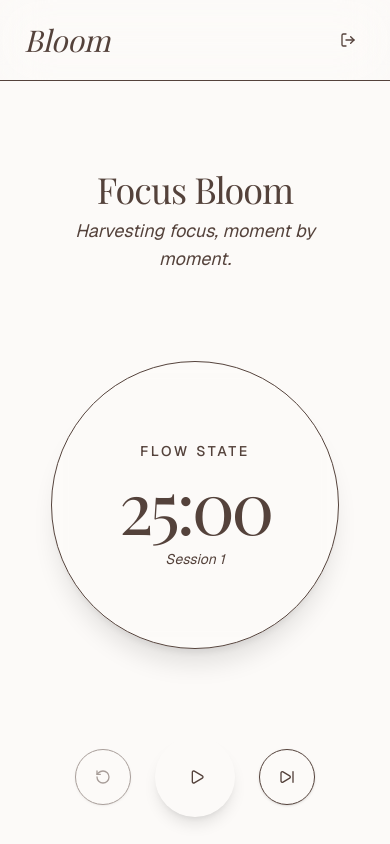
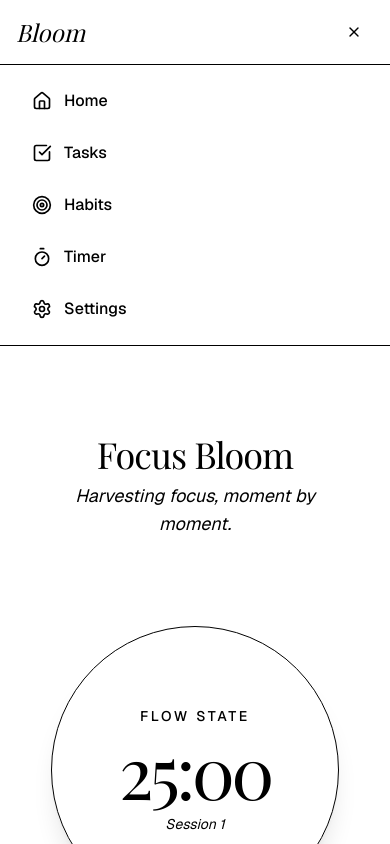
Before and after one commit to UryuAtsuya/adhd-support-app, a Next.js app: page /timer in a window 390 px wide. Both pictures are taken after a click on the button 348 px from the left and 40 px from the top of the page. Shown: the top 844 px of the page. Built offline with nearby package versions, Linux system fonts and the light colour scheme; a web font is replaced by a local one.

Commit message:
feat: improve UI design - fix CSS colors, add mobile nav, upgrade form components

```diff
--- a/src/app/globals.css
+++ b/src/app/globals.css
@@ -1,30 +1,30 @@
 @import "tailwindcss";
 
 :root {
-  --background: 34 45% 98%;
-  --foreground: 18 18% 28%;
+  --background: hsl(34, 45%, 98%);
+  --foreground: hsl(18, 18%, 28%);
 
-  --primary: 104 38% 82%;
-  --primary-foreground: 104 26% 27%;
-  --accent: 346 58% 85%;
-  --accent-foreground: 346 40% 30%;
-  --secondary: 279 42% 87%;
-  --secondary-foreground: 279 30% 31%;
-  --success: 140 45% 84%;
-  --warning: 42 88% 82%;
-  --destructive: 0 74% 85%;
-  --destructive-foreground: 0 48% 30%;
+  --primary: hsl(104, 38%, 82%);
+  --primary-foreground: hsl(104, 26%, 27%);
+  --accent: hsl(346, 58%, 85%);
+  --accent-foreground: hsl(346, 40%, 30%);
+  --secondary: hsl(279, 42%, 87%);
+  --secondary-foreground: hsl(279, 30%, 31%);
+  --success: hsl(140, 45%, 84%);
+  --warning: hsl(42, 88%, 82%);
+  --destructive: hsl(0, 74%, 85%);
+  --destructive-foreground: hsl(0, 48%, 30%);
 
-  --card: 0 0% 100%;
-  --card-foreground: 18 18% 28%;
-  --popover: 0 0% 100%;
-  --popover-foreground: 18 18% 28%;
-  --muted: 24 35% 95%;
-  --muted-foreground: 24 12% 45%;
+  --card: hsl(0, 0%, 100%);
+  --card-foreground: hsl(18, 18%, 28%);
+  --popover: hsl(0, 0%, 100%);
+  --popover-foreground: hsl(18, 18%, 28%);
+  --muted: hsl(24, 35%, 95%);
+  --muted-foreground: hsl(24, 12%, 45%);
 
-  --border: 20 25% 88%;
-  --input: 20 30% 96%;
-  --ring: 104 35% 74%;
+  --border: hsl(20, 25%, 88%);
+  --input: hsl(20, 30%, 96%);
+  --ring: hsl(104, 35%, 74%);
   --radius: 1.5rem;
 }
 
@@ -53,10 +53,33 @@
   --font-sans: var(--font-geist-sans);
   --font-mono: var(--font-geist-mono);
   --font-serif: var(--font-playfair);
+  --radius-sm: calc(var(--radius) - 4px);
+  --radius-md: calc(var(--radius) - 2px);
+  --radius-lg: var(--radius);
+  --radius-xl: calc(var(--radius) + 4px);
 }
 
 body {
-  background: hsl(var(--background));
-  color: hsl(var(--foreground));
+  background: var(--background);
+  color: var(--foreground);
   font-family: var(--font-geist-sans), Arial, Helvetica, sans-serif;
 }
+
+/* Smooth transitions for interactive elements */
+* {
+  -webkit-tap-highlight-color: transparent;
+}
+
+/* Scrollbar styling */
+::-webkit-scrollbar {
+  width: 6px;
+}
+
+::-webkit-scrollbar-track {
+  background: transparent;
+}
+
+::-webkit-scrollbar-thumb {
+  background: var(--border);
+  border-radius: 999px;
+}
--- a/src/components/layout/Header.tsx
+++ b/src/components/layout/Header.tsx
@@ -1,8 +1,9 @@
 'use client';
 
+import { useState } from 'react';
 import Link from 'next/link';
 import { usePathname } from 'next/navigation';
-import { Home, CheckSquare, Target, Timer, Settings, LogOut } from 'lucide-react';
+import { Home, CheckSquare, Target, Timer, Settings, LogOut, Menu, X } from 'lucide-react';
 import { Button } from '@/components/ui/button';
 import { cn } from '@/lib/utils';
 
@@ -16,19 +17,22 @@ const navigation = [
 
 export function Header() {
     const pathname = usePathname();
+    const [mobileMenuOpen, setMobileMenuOpen] = useState(false);
 
     return (
         <header className="sticky top-0 z-50 w-full border-b border-border/50 bg-background/80 backdrop-blur-xl">
-            <div className="container flex h-20 items-center justify-between px-6 max-w-6xl mx-auto">
+            <div className="container flex h-16 items-center justify-between px-4 sm:px-6 max-w-6xl mx-auto">
+                {/* Logo */}
                 <div className="flex items-center space-x-2">
                     <Link href="/dashboard" className="flex items-center space-x-2 group">
-                        <span className="text-3xl font-serif italic text-foreground transition-all group-hover:text-accent">
+                        <span className="text-2xl sm:text-3xl font-serif italic text-foreground transition-all group-hover:text-accent">
                             Bloom
                         </span>
                     </Link>
                 </div>
 
-                <nav className="hidden md:flex items-center bg-card/80 border border-border/70 rounded-full px-4 py-1.5 space-x-4 text-sm font-medium shadow-sm">
+                {/* Desktop Navigation */}
+                <nav className="hidden md:flex items-center bg-card/80 border border-border/70 rounded-full px-2 py-1 space-x-1 text-sm font-medium shadow-sm">
                     {navigation.map((item) => {
                         const Icon = item.icon;
                         const isActive = pathname === item.href;
@@ -37,13 +41,13 @@ export function Header() {
                                 key={item.href}
                                 href={item.href}
                                 className={cn(
-                                    'px-4 py-1.5 rounded-full transition-all duration-300',
+                                    'px-3 py-1.5 rounded-full transition-all duration-300',
                                     isActive
                                         ? 'bg-accent text-accent-foreground shadow-sm'
                                         : 'text-muted-foreground hover:text-foreground hover:bg-accent/20'
                                 )}
                             >
-                                <span className="flex items-center space-x-2">
+                                <span className="flex items-center space-x-1.5">
                                     <Icon className="h-4 w-4" />
                                     <span>{item.name}</span>
                                 </span>
@@ -52,12 +56,55 @@ export function Header() {
                     })}
                 </nav>
 
-                <div className="flex items-center space-x-2">
+                {/* Desktop Logout */}
+                <div className="hidden md:flex items-center space-x-2">
                     <Button variant="ghost" size="icon" className="rounded-full hover:bg-accent/20">
                         <LogOut className="h-5 w-5 text-muted-foreground" />
                     </Button>
                 </div>
+
+                {/* Mobile Menu Toggle */}
+                <Button
+                    variant="ghost"
+                    size="icon"
+                    className="md:hidden rounded-full"
+                    onClick={() => setMobileMenuOpen(!mobileMenuOpen)}
+                >
+                    {mobileMenuOpen ? (
+                        <X className="h-5 w-5" />
+                    ) : (
+                        <Menu className="h-5 w-5" />
+                    )}
+                </Button>
             </div>
+
+            {/* Mobile Navigation */}
+            {mobileMenuOpen && (
+                <div className="md:hidden border-t border-border/50 bg-background/95 backdrop-blur-xl">
+                    <nav className="container max-w-6xl mx-auto px-4 py-3 space-y-1">
+                        {navigation.map((item) => {
+                            const Icon = item.icon;
+                            const isActive = pathname === item.href;
+                            return (
+                                <Link
+                                    key={item.href}
+                                    href={item.href}
+                                    onClick={() => setMobileMenuOpen(false)}
+                                    className={cn(
+                                        'flex items-center space-x-3 px-4 py-3 rounded-xl transition-all duration-200',
+                                        isActive
+                                            ? 'bg-accent text-accent-foreground'
+                                            : 'text-muted-foreground hover:text-foreground hover:bg-muted/50'
+                                    )}
+                                >
+                                    <Icon className="h-5 w-5" />
+                                    <span className="font-medium">{item.name}</span>
+                                </Link>
+                            );
+                        })}
+                    </nav>
+                </div>
+            )}
         </header>
     );
 }
--- a/src/components/ui/button.tsx
+++ b/src/components/ui/button.tsx
@@ -5,26 +5,26 @@ import { cva, type VariantProps } from "class-variance-authority"
 import { cn } from "@/lib/utils"
 
 const buttonVariants = cva(
-  "inline-flex items-center justify-center gap-2 whitespace-nowrap rounded-md text-sm font-medium transition-colors focus-visible:outline-none focus-visible:ring-1 focus-visible:ring-ring disabled:pointer-events-none disabled:opacity-50 [&_svg]:pointer-events-none [&_svg]:size-4 [&_svg]:shrink-0",
+  "inline-flex items-center justify-center gap-2 whitespace-nowrap rounded-xl text-sm font-semibold transition-all duration-200 focus-visible:outline-none focus-visible:ring-2 focus-visible:ring-ring/40 disabled:pointer-events-none disabled:opacity-50 [&_svg]:pointer-events-none [&_svg]:size-4 [&_svg]:shrink-0 active:scale-[0.97]",
   {
     variants: {
       variant: {
         default:
-          "bg-primary text-primary-foreground shadow hover:bg-primary/90",
+          "bg-accent text-accent-foreground shadow-md shadow-accent/15 hover:bg-accent/90 hover:shadow-lg hover:shadow-accent/20",
         destructive:
           "bg-destructive text-destructive-foreground shadow-sm hover:bg-destructive/90",
         outline:
-          "border border-input bg-background shadow-sm hover:bg-accent hover:text-accent-foreground",
+          "border border-border bg-card/50 text-foreground shadow-sm hover:bg-muted/50 hover:border-border",
         secondary:
           "bg-secondary text-secondary-foreground shadow-sm hover:bg-secondary/80",
-        ghost: "hover:bg-accent hover:text-accent-foreground",
-        link: "text-primary underline-offset-4 hover:underline",
+        ghost: "text-muted-foreground hover:bg-muted/50 hover:text-foreground",
+        link: "text-accent-foreground underline-offset-4 hover:underline",
       },
       size: {
-        default: "h-9 px-4 py-2",
-        sm: "h-8 rounded-md px-3 text-xs",
-        lg: "h-10 rounded-md px-8",
-        icon: "h-9 w-9",
+        default: "h-10 px-5 py-2",
+        sm: "h-8 rounded-lg px-3 text-xs",
+        lg: "h-12 rounded-xl px-8 text-base",
+        icon: "h-10 w-10",
       },
     },
     defaultVariants: {
@@ -36,7 +36,7 @@ const buttonVariants = cva(
 
 export interface ButtonProps
   extends React.ButtonHTMLAttributes<HTMLButtonElement>,
-    VariantProps<typeof buttonVariants> {
+  VariantProps<typeof buttonVariants> {
   asChild?: boolean
 }
 
--- a/src/components/ui/dialog.tsx
+++ b/src/components/ui/dialog.tsx
@@ -21,7 +21,7 @@ const DialogOverlay = React.forwardRef<
   <DialogPrimitive.Overlay
     ref={ref}
     className={cn(
-      "fixed inset-0 z-50 bg-black/80  data-[state=open]:animate-in data-[state=closed]:animate-out data-[state=closed]:fade-out-0 data-[state=open]:fade-in-0",
+      "fixed inset-0 z-50 bg-black/50 backdrop-blur-sm data-[state=open]:animate-in data-[state=closed]:animate-out data-[state=closed]:fade-out-0 data-[state=open]:fade-in-0",
       className
     )}
     {...props}
@@ -38,7 +38,7 @@ const DialogContent = React.forwardRef<
     <DialogPrimitive.Content
       ref={ref}
       className={cn(
-        "fixed left-[50%] top-[50%] z-50 grid w-full max-w-lg translate-x-[-50%] translate-y-[-50%] gap-4 border bg-background p-6 shadow-lg duration-200 data-[state=open]:animate-in data-[state=closed]:animate-out data-[state=closed]:fade-out-0 data-[state=open]:fade-in-0 data-[state=closed]:zoom-out-95 data-[state=open]:zoom-in-95 data-[state=closed]:slide-out-to-left-1/2 data-[state=closed]:slide-out-to-top-[48%] data-[state=open]:slide-in-from-left-1/2 data-[state=open]:slide-in-from-top-[48%] sm:rounded-lg",
+        "fixed left-[50%] top-[50%] z-50 grid w-full max-w-lg translate-x-[-50%] translate-y-[-50%] gap-4 border border-border/50 bg-card p-6 shadow-2xl shadow-black/10 duration-200 data-[state=open]:animate-in data-[state=closed]:animate-out data-[state=closed]:fade-out-0 data-[state=open]:fade-in-0 data-[state=closed]:zoom-out-95 data-[state=open]:zoom-in-95 data-[state=closed]:slide-out-to-left-1/2 data-[state=closed]:slide-out-to-top-[48%] data-[state=open]:slide-in-from-left-1/2 data-[state=open]:slide-in-from-top-[48%] rounded-2xl",
         className
       )}
       {...props}
--- a/src/components/ui/input.tsx
+++ b/src/components/ui/input.tsx
@@ -8,7 +8,7 @@ const Input = React.forwardRef<HTMLInputElement, React.ComponentProps<"input">>(
       <input
         type={type}
         className={cn(
-          "flex h-9 w-full rounded-md border border-input bg-transparent px-3 py-1 text-base shadow-sm transition-colors file:border-0 file:bg-transparent file:text-sm file:font-medium file:text-foreground placeholder:text-muted-foreground focus-visible:outline-none focus-visible:ring-1 focus-visible:ring-ring disabled:cursor-not-allowed disabled:opacity-50 md:text-sm",
+          "flex h-11 w-full rounded-xl border border-border bg-card/50 px-4 py-2 text-base text-foreground shadow-sm transition-all duration-200 file:border-0 file:bg-transparent file:text-sm file:font-medium file:text-foreground placeholder:text-muted-foreground/60 focus:border-accent focus:bg-card focus:outline-none focus:ring-2 focus:ring-accent/20 disabled:cursor-not-allowed disabled:opacity-50",
           className
         )}
         ref={ref}
--- a/src/components/ui/tabs.tsx
+++ b/src/components/ui/tabs.tsx
@@ -14,7 +14,7 @@ const TabsList = React.forwardRef<
   <TabsPrimitive.List
     ref={ref}
     className={cn(
-      "inline-flex h-9 items-center justify-center rounded-lg bg-muted p-1 text-muted-foreground",
+      "inline-flex h-11 items-center justify-center rounded-xl bg-muted/60 p-1.5 text-muted-foreground gap-1",
       className
     )}
     {...props}
@@ -29,7 +29,7 @@ const TabsTrigger = React.forwardRef<
   <TabsPrimitive.Trigger
     ref={ref}
     className={cn(
-      "inline-flex items-center justify-center whitespace-nowrap rounded-md px-3 py-1 text-sm font-medium ring-offset-background transition-all focus-visible:outline-none focus-visible:ring-2 focus-visible:ring-ring focus-visible:ring-offset-2 disabled:pointer-events-none disabled:opacity-50 data-[state=active]:bg-background data-[state=active]:text-foreground data-[state=active]:shadow",
+      "inline-flex items-center justify-center whitespace-nowrap rounded-lg px-3 py-1.5 text-sm font-medium transition-all duration-200 focus-visible:outline-none focus-visible:ring-2 focus-visible:ring-ring/40 disabled:pointer-events-none disabled:opacity-50 data-[state=active]:bg-card data-[state=active]:text-foreground data-[state=active]:shadow-sm",
       className
     )}
     {...props}
--- a/src/components/ui/textarea.tsx
+++ b/src/components/ui/textarea.tsx
@@ -9,7 +9,7 @@ const Textarea = React.forwardRef<
   return (
     <textarea
       className={cn(
-        "flex min-h-[60px] w-full rounded-md border border-input bg-transparent px-3 py-2 text-base shadow-sm placeholder:text-muted-foreground focus-visible:outline-none focus-visible:ring-1 focus-visible:ring-ring disabled:cursor-not-allowed disabled:opacity-50 md:text-sm",
+        "flex min-h-[100px] w-full rounded-xl border border-border bg-card/50 px-4 py-3 text-base text-foreground shadow-sm transition-all duration-200 placeholder:text-muted-foreground/60 focus:border-accent focus:bg-card focus:outline-none focus:ring-2 focus:ring-accent/20 disabled:cursor-not-allowed disabled:opacity-50 resize-none",
         className
       )}
       ref={ref}
```
Also changed, not shown: src/components/ui/select.tsx (+5 -5 lines).
